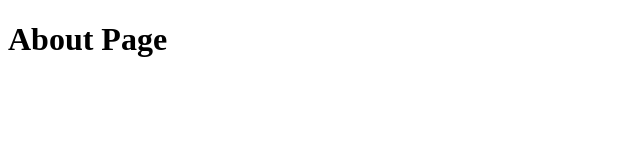
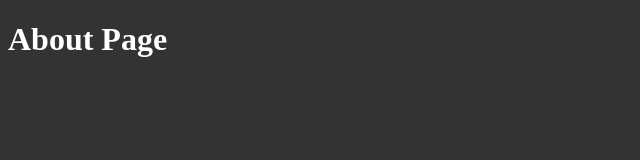
Before and after one commit to thecodepixi/traversy-media-node-js-course, a website: page public/about.html in a window 1280 px wide. Shown: the whole page, without its empty margins (0-640 px from the left). Drawn offline with Linux system fonts and the light colour scheme.

Commit message:
add css to all pages

```diff
--- a/public/about.html
+++ b/public/about.html
@@ -3,6 +3,7 @@
 <head>
   <meta charset="UTF-8">
   <meta name="viewport" content="width=device-width, initial-scale=1.0">
+  <link rel="stylesheet" href="./css/style.css">
   <title>About</title>
 </head>
 <body>
```
Also changed, not shown: public/404.html (+1 -0 lines), public/profile.html (+1 -0 lines).
